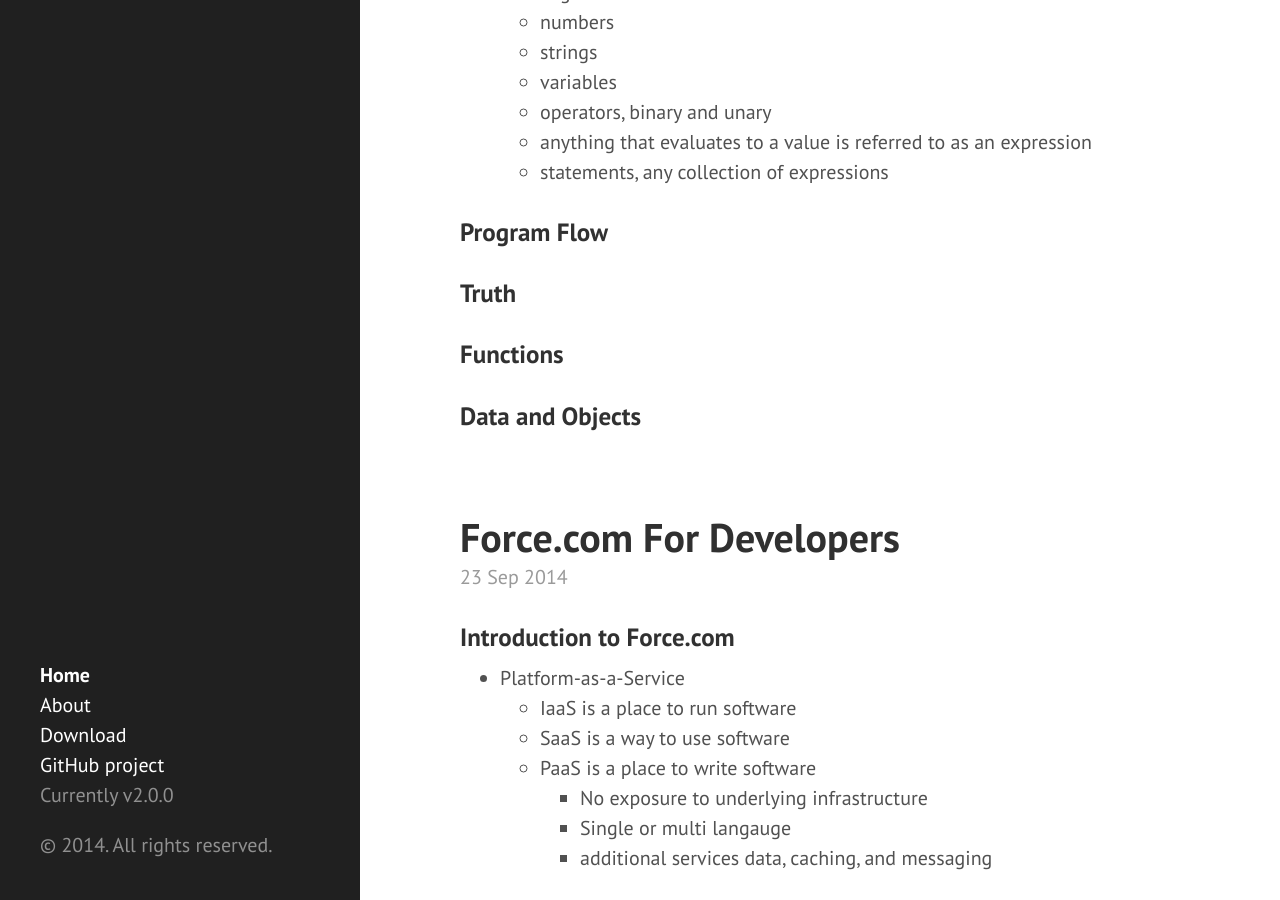
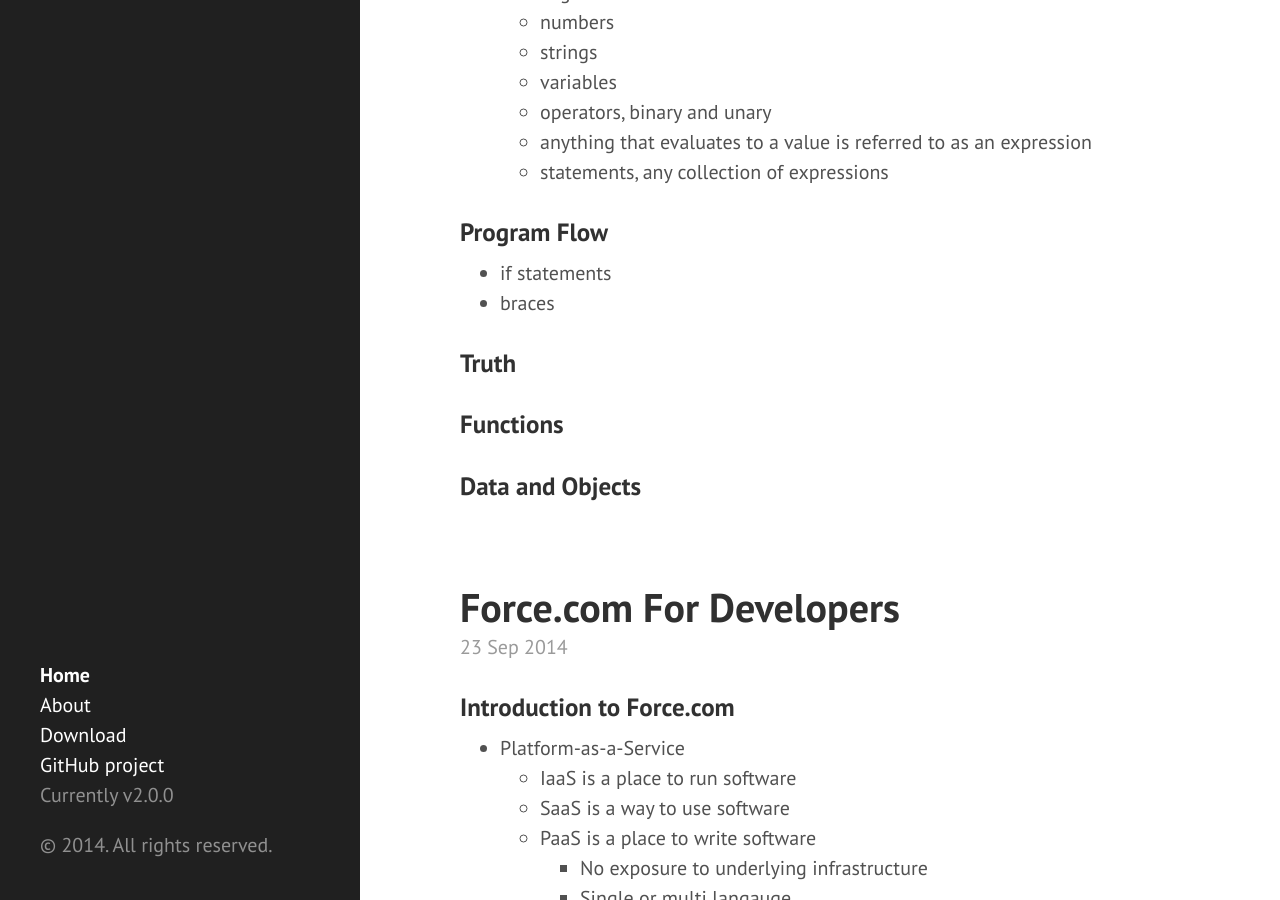
Before and after one commit to eneiand/eneiand.github.io, a Jekyll site: the page built from index.html, in a window 1280 px wide and 900 px high, scrolled down 442 px. Built offline with Jekyll 4.4.1, drawn with Linux system fonts in a browser that asks for light colours; Markdown is read by kramdown in place of the engine named in the settings; the list of posts is cut into pages by our own code.

Commit message:
Update 2014-09-24-javascript-from-scratch.md

```diff
--- a/_posts/2014-09-24-javascript-from-scratch.md
+++ b/_posts/2014-09-24-javascript-from-scratch.md
@@ -14,6 +14,8 @@ javascript everywhere
 
 ### Program Flow
 
+* if statements
+* braces
 
 ### Truth
 ### Functions
```
